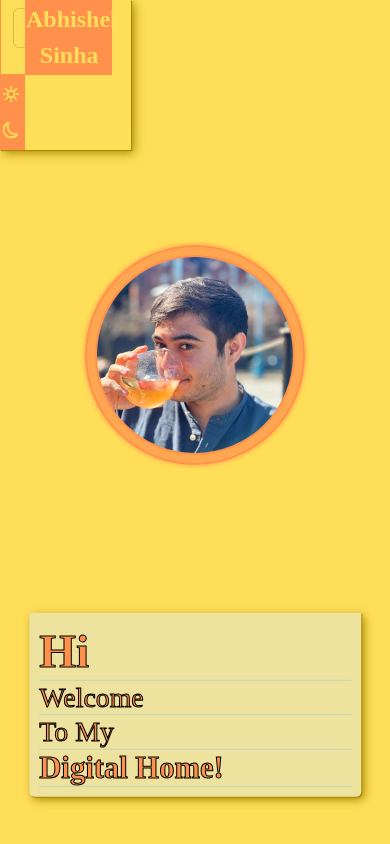
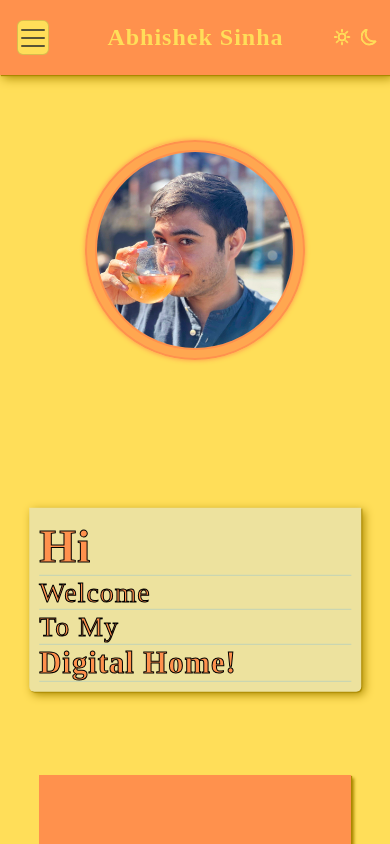
Before and after one commit to AbhishekSinha4/AbhishekSinha4.github.io, a plain HTML site: page index.html in a window 390 px wide. Shown: the top 844 px of the page. Drawn offline with nearby package versions, Linux system fonts and the light colour scheme; a web font is replaced by a local one.

Commit message:
Update main.css with toggle-able nav and more small media support

```diff
--- a/css/main.css
+++ b/css/main.css
@@ -21,7 +21,7 @@ body.body{
 }
 
 
-div.container{
+div.container-fluid{
 	/*width: 100%;*/
 	/*margin: 0;*/
 	/*text-shadow: 1px 1px 1px #bf510d, -1px -1px 1px #bf510d, 1px -1px 1px #bf510d, -1px 1px 1px #bf510d;*/
@@ -50,6 +50,10 @@ div#row-1 #name{
 div#row-1 #nav{
 	background: var(--bg);
 }
+
+nav.navbar{
+	padding:0;
+}
 nav ul{
 	display: inline-block;
 	margin: 0;
@@ -65,6 +69,7 @@ nav ul li{
 	/*vertical-align: middle;*/
 	padding: 25px;
 	box-sizing: border-box;
+	font-size: 0.7em;
 }
 nav ul li.valid:hover{
 	background: var(--border);
@@ -242,15 +247,58 @@ div#row-4 p{
 	/*z-index: -10;*/
 }
 
+div#row-4 p a, div#row-4 p a:visited, div#row-4 p a:link{
+	color: var(--border);
+}
+
 
 @media (max-width: 767.98px) {
 
   div#row-1{
   	position: fixed;
   	z-index:50;
+  	width:100%;
   }
+  div#row-1 #nav{
+  	position: relative;
+  	background: var(--border);
+  	margin: 0;
+  	padding: 0;
+  }
+  div#row-1 #nav div{
+  	/*position: static;*/
+  }
+  div#row-1 #nav button#toggle{
+  	/*position: absolute;*/
+  	top: 100%;
+  	left: 50%;
+  	height: 35px;
+  	background: var(--bg);
+  	padding: 15px;
+  	margin: 20px auto;
+  }
+  div#row-1 #nav button#toggle span.navbar-toggler-icon#tog-icon{
+  	position: absolute;
+  	top: 50%
+  	left: 50%;
+  	transform: translate(-50%,-50%);
+  	stroke: var(--border);
+  }
+
+  nav ul li{
+  	display: none;
+
+  }
+  nav ul li.valid{
+  	display: block;
+  	width: 100%;
+  	margin: 0;
+	/*background: */
+  }
+
+
   div#row-2 .tile#pp{
-  	margin-top: 180px;
+  	margin-top: 75px;
   }
   div#row-2 .tile.empty{
   	display: none;
```
